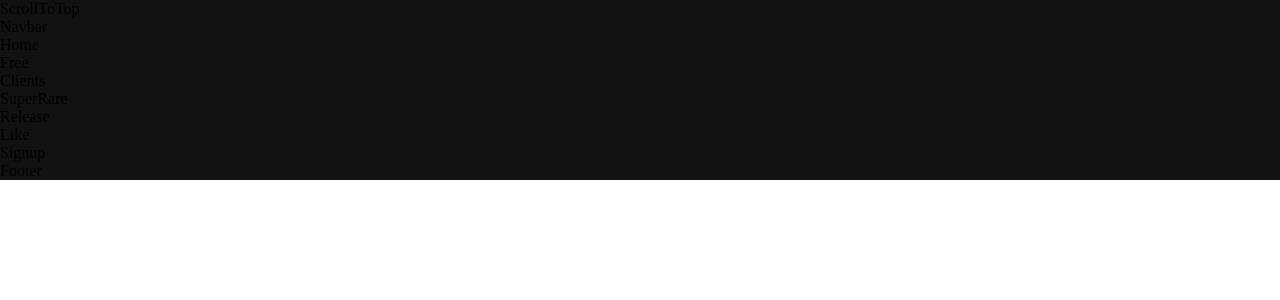
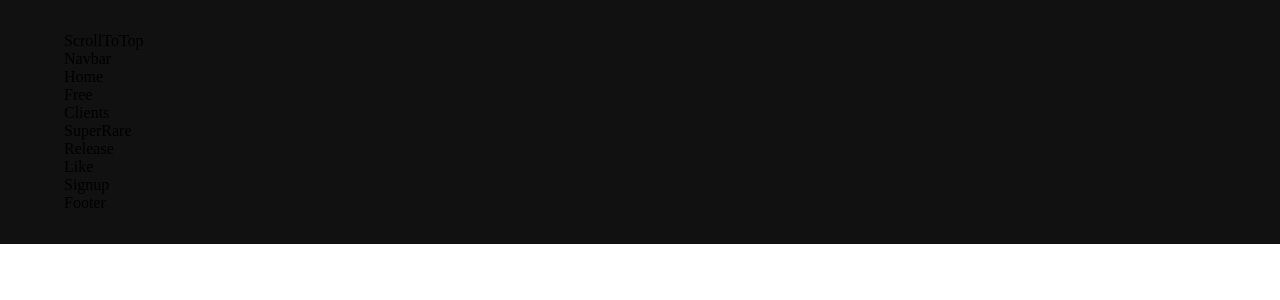
Before and after one commit to DevArthuro/landing-nft, a React (Vite) app: page / in a window 1280 px wide. Shown: the top 300 px of the page. Built offline with nearby package versions, Linux system fonts and the light colour scheme.

Commit message:
feat: add base styles

```diff
--- a/package.json
+++ b/package.json
@@ -11,7 +11,8 @@
   },
   "dependencies": {
     "react": "^18.3.1",
-    "react-dom": "^18.3.1"
+    "react-dom": "^18.3.1",
+    "react-icons": "^5.2.1"
   },
   "devDependencies": {
     "@types/react": "^18.3.3",
--- a/src/sass/base/_base.scss
+++ b/src/sass/base/_base.scss
@@ -16,4 +16,22 @@ body {
 
 .app-container {
   background-color: map-get($colors, --background);
+  overflow: hidden;
+  transition: 0.5s ease-in-out;
+  padding: 2rem 4rem;
+  @media screen and (max-width: 1080px) {
+    padding: 0;
+    &::-webkit-scrollbar {
+      display: none;
+    }
+  }
 }
+
+::-webkit-scrollbar {
+  background-color: #111;
+  width: 0.2rem;
+}
+
+::-webkit-scrollbar-thumb {
+  background-color: map-get($colors, --orange);
+}
--- a/src/styles/index.css
+++ b/src/styles/index.css
@@ -1 +1 @@
-@import"https://fonts.googleapis.com/css2?family=Inter:ital,opsz,wght@0,14..32,100..900;1,14..32,100..900&family=Poppins:ital,wght@0,300;0,400;0,500;0,600;0,700;1,300;1,400;1,500;1,600;1,700&display=swap";[data-theme=light]{--background: #fff;--accent-color1: #000;--accent-color2: #eee;--accent-color3: #777;--card-color: #eee}*{box-sizing:border-box}html{scroll-behavior:smooth;font-family:"Inter" sans-serif}body{padding:0;margin:0}.app-container{background-color:#111}
+@import"https://fonts.googleapis.com/css2?family=Inter:ital,opsz,wght@0,14..32,100..900;1,14..32,100..900&family=Poppins:ital,wght@0,300;0,400;0,500;0,600;0,700;1,300;1,400;1,500;1,600;1,700&display=swap";[data-theme=light]{--background: #fff;--accent-color1: #000;--accent-color2: #eee;--accent-color3: #777;--card-color: #eee}*{box-sizing:border-box}html{scroll-behavior:smooth;font-family:"Inter" sans-serif}body{padding:0;margin:0}.app-container{background-color:#111;overflow:hidden;transition:.5s ease-in-out;padding:2rem 4rem}@media screen and (max-width: 1080px){.app-container{padding:0}.app-container::-webkit-scrollbar{display:none}}::-webkit-scrollbar{background-color:#111;width:.2rem}::-webkit-scrollbar-thumb{background-color:#ff8139}
```
Also changed, not shown: 1 other file (tests, documents, lock files or other folders).
